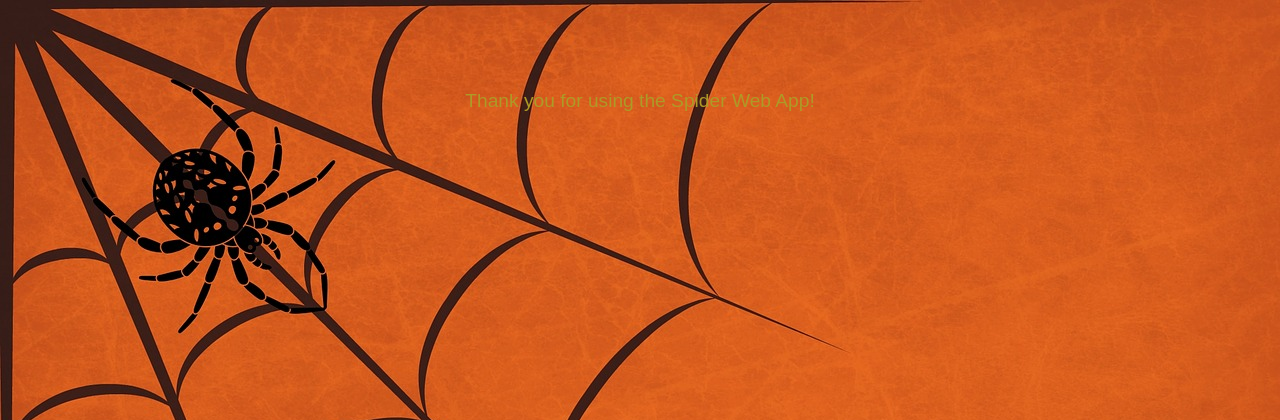
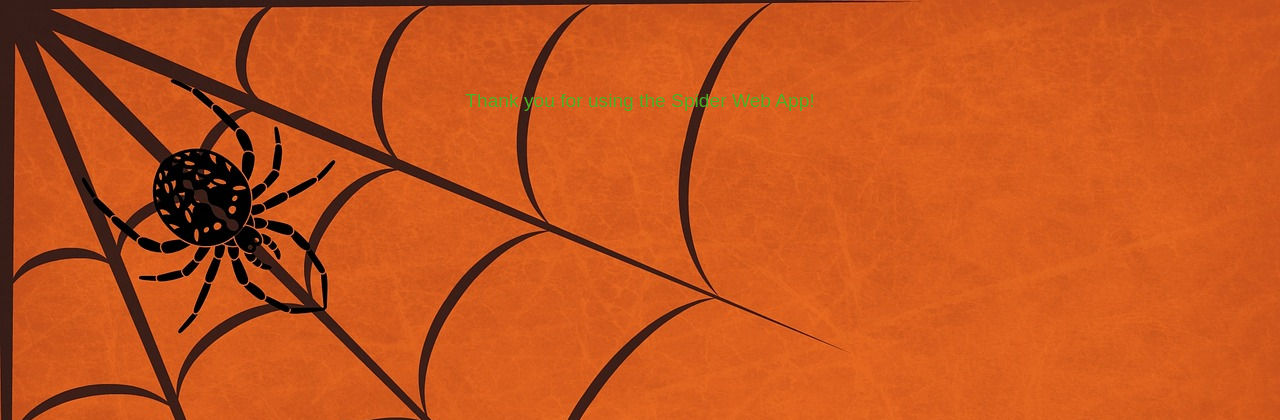
Before and after one commit to krboinapalli221/Spider_Webapp, a Flask app: template templates/greet.html in a window 1280 px wide. Shown: the top 420 px of the page. Run offline with Flask 3, Linux system fonts and the light colour scheme; the template is opened without the code that fills it, so the values that code supplies are empty.

Commit message:
second commit

```diff
--- a/templates/greet.html
+++ b/templates/greet.html
@@ -28,7 +28,7 @@
         p {
             font-size: 1.2em;
             margin-bottom: 30px;
-            color: #ae9a27;
+            color: #52ae27;
         }
     </style>
 </head>
```
